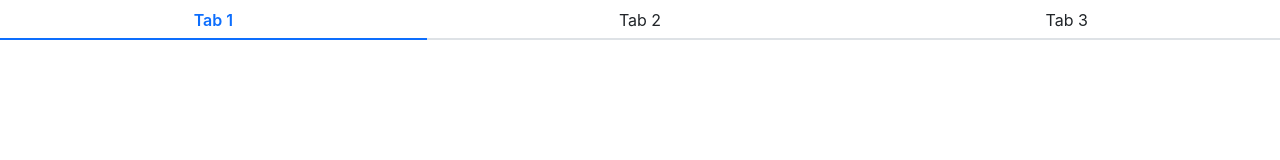
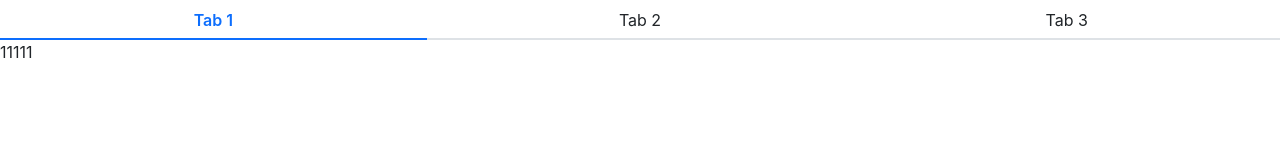
Before and after one commit to caoyangyicn/creact, a React (Create React App) app: page / in a window 1280 px wide. Shown: the top 160 px of the page. Built offline with nearby package versions, Linux system fonts and the light colour scheme.

Commit message:
Tab组件

```diff
--- a/src/App.js
+++ b/src/App.js
@@ -7,7 +7,7 @@ function App() {
       <Tabs>
           <TabItem label="Tab 1">11111</TabItem>
           <TabItem label="Tab 2">2222</TabItem>
-          <TabItem label="Tab 3">3333</TabItem>
+          <TabItem label="Tab 3" disabled>3333</TabItem>
       </Tabs>
     </div>
   );
--- a/src/components/Tabs/tabItem.tsx
+++ b/src/components/Tabs/tabItem.tsx
@@ -30,6 +30,7 @@ const TabItem = forwardRef<HTMLDivElement, TabItemProps>((props, ref) => {
     const handleClick = () => {
         if (context.onSelect && !disabled && (typeof index === 'number')) {
             context.onSelect(index)
+            context.setContent && context.setContent(children);
         }
     }
 
--- a/src/components/Tabs/tabs.tsx
+++ b/src/components/Tabs/tabs.tsx
@@ -1,5 +1,6 @@
-import React, {AnchorHTMLAttributes, ButtonHTMLAttributes, createContext, FC, useState, useRef } from "react";
+import React, { createContext, FC, useState, useRef, useEffect } from "react";
 import classNames from "classnames";
+import TabItem, {TabItemProps} from "./tabItem";
 
 type selectCallback = (selectedIndex: number) => void;
 type TabType = 'normal' | 'special';
@@ -17,6 +18,7 @@ interface ITabsContext {
     index: number;
     onSelect?: selectCallback;
     type: TabType;
+    setContent?: (children: React.ReactNode) => void;
 }
 export const TabsContext = createContext<ITabsContext>({ index: 0, type: 'normal' });
 
@@ -33,19 +35,23 @@ const Tabs: FC<TabProps> = (props) => {
     } = props;
 
     const [ currentActive, setActive ] = useState(defaultIndex);
+    const [content, setContent] = useState<React.ReactNode>(null);
     const tabRefs = useRef<Array<HTMLDivElement | null>>([]);
 
     const passedContext: ITabsContext = {
-        index: currentActive ? currentActive : 0,
+        index: currentActive ? currentActive : defaultIndex,
         onSelect: (index: number) => {
             setActive(index);
             if(onSelect){
                 onSelect(index);
             }
         },
+        setContent(children: any) {
+            setContent(children);
+        },
         type: tabType
     }
-
+    // 将 currentChild 声明为带有 props 的 React 元素
     const classes = classNames('cyy-tabs',className, {
         [`tabs-${tabType}`]: tabType,
     });
@@ -80,6 +86,16 @@ const Tabs: FC<TabProps> = (props) => {
         left: left,
         width: bottomWidth
     };
+
+
+    useEffect(() => {
+        const firstTab = React.Children.toArray(children).find((child, idx) =>
+            React.isValidElement(child) && (child.type as any).displayName === "TabItem" && idx === currentActive
+        ) as React.ReactElement<TabItemProps> | undefined;
+        if (firstTab) {
+            setContent(firstTab.props.children);
+        }
+    }, [children, currentActive]);
     return (
         <div className={classes}>
             <TabsContext.Provider value={passedContext}>
@@ -89,7 +105,7 @@ const Tabs: FC<TabProps> = (props) => {
             </div>
             </TabsContext.Provider>
             <div className="tabs-content">
-
+                {content}
             </div>
         </div>
     );
```
